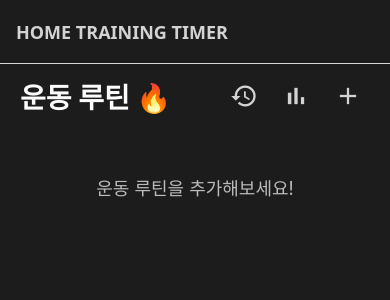
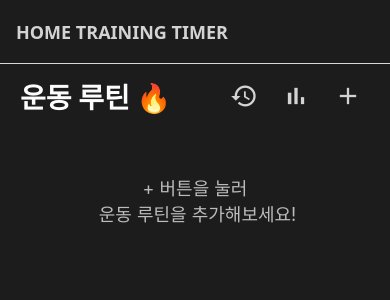
Before and after one commit to Hyun642/workout-TImer, a React Native app in the folder a0-project/: screen /Home in a window 390 px wide. Shown: the top 300 px of the page. Built offline with nearby package versions, Linux system fonts and the light colour scheme.

Commit message:
feat: + 버튼 안내 추가

```diff
--- a/a0-project/app.json
+++ b/a0-project/app.json
@@ -12,7 +12,7 @@
           "splash": {
                "image": "./src/assets/splash-icon.png",
                "resizeMode": "contain",
-               "backgroundColor": "#ffffff"
+               "backgroundColor": "#f0f0ee"
           },
           "ios": {
                "supportsTablet": true
@@ -25,7 +25,7 @@
                "package": "com.hyunnnnn.snack3ae235c3be1c40c6983eae6f26879abb"
           },
           "web": {
-               "favicon": "./src/assetss/favicon.png"
+               "favicon": "./src/assets/favicon.png"
           },
           "extra": {
                "eas": {
--- a/a0-project/src/screens/HomeScreen.tsx
+++ b/a0-project/src/screens/HomeScreen.tsx
@@ -102,7 +102,17 @@ export default function HomeScreen({ navigation }: HomeScreenProps) {
                </View>
                <ScrollView contentContainerStyle={styles.scrollContainer}>
                     {workouts.length === 0 ? (
-                         <Text style={styles.emptyText}>운동 루틴을 추가해보세요!</Text>
+                         <View
+                              style={{
+                                   display: "flex",
+                                   justifyContent: "center",
+                                   alignItems: "center",
+                                   marginTop: 40,
+                              }}
+                         >
+                              <Text style={styles.emptyText}> + 버튼을 눌러 </Text>
+                              <Text style={styles.emptyText}> 운동 루틴을 추가해보세요!</Text>
+                         </View>
                     ) : (
                          workouts.map((workout) => (
                               <WorkoutCard
@@ -166,11 +176,13 @@ const styles = StyleSheet.create({
      scrollContainer: {
           paddingHorizontal: 20,
           paddingBottom: 20,
+          display: "flex",
+          justifyContent: "center",
+          alignItems: "center",
      },
      emptyText: {
           fontSize: 18,
           color: "#BBBBBB",
           textAlign: "center",
-          marginTop: 40,
      },
 });
```
